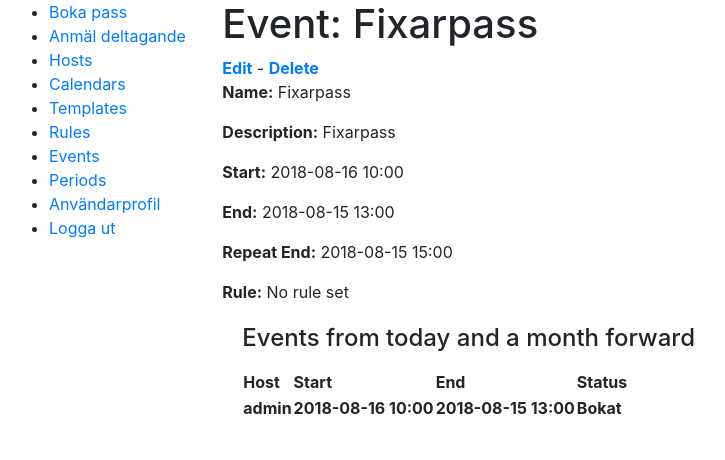
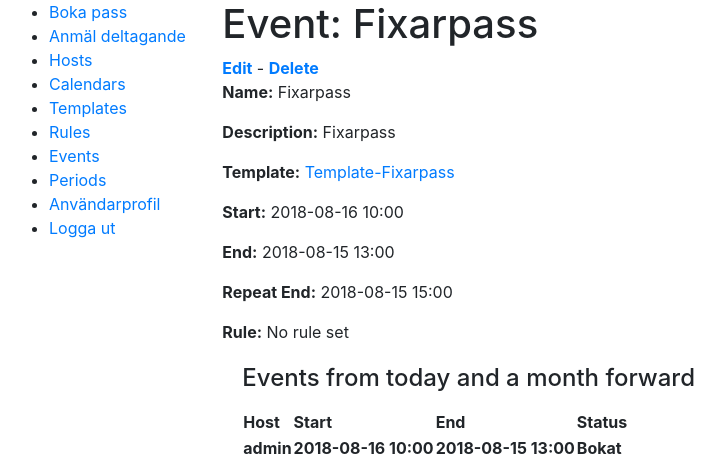
Before and after one commit to makerslink/MakersLink-Scheduling, a Django app: page /scheduler/event/2 in a window 1280 px wide. Shown: the top 460 px of the page, without its empty margins (6-731 px from the left). Run offline with Django 3.2, Linux system fonts and the light colour scheme; a user stored in the database is signed in; data comes from the database, SQL or seed files in the repository; lists and menus that the app fills with data are empty; some libraries are stand-ins or nearby versions.

Commit message:
Added template to event_detail view.

```diff
--- a/makerslink/scheduler/templates/scheduler/event_detail.html
+++ b/makerslink/scheduler/templates/scheduler/event_detail.html
@@ -6,6 +6,7 @@
 
   <p><strong>Name:</strong> {{ event.name }}</p>
   <p><strong>Description:</strong> {{ event.description }}</p>
+  <p><strong>Template:</strong> <a href="{% url 'template-detail' pk=event.template.pk %}">{{ event.template }}</a></p>
   <p><strong>Start:</strong> {{ event.start |date:"Y-m-d H:i"}}</p>
   <p><strong>End:</strong> {{ event.end |date:"Y-m-d H:i"}}</p>
   <p><strong>Repeat End:</strong> {{ event.repeat_end |date:"Y-m-d H:i"}}</p>
```
